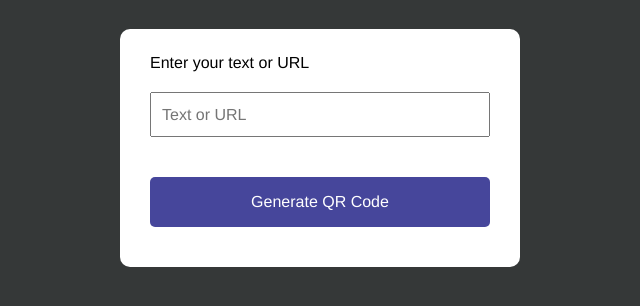
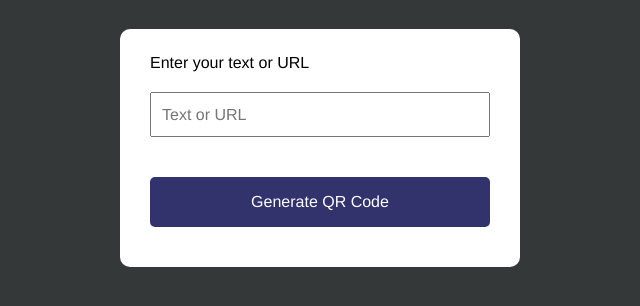
Before and after one commit to AdarshJha-1/HTML-CSS-JavaScript-ONLY-PROJECTS, a plain HTML site: page Project-16/index.html in a window 1280 px wide. In both pictures the pointer is over the button "Generate QR Code". Shown: the part 278-584 px from the top of the page, without its empty margins (320-960 px from the left). Drawn offline with Linux system fonts and the light colour scheme.

Commit message:
Project-16

```diff
--- a/Project-16/style.css
+++ b/Project-16/style.css
@@ -68,6 +68,10 @@ button{
     background-color: rgb(70, 70, 155);
     color: white;
     font-weight: 500;
+    transition: all .08s linear;
+}
+button:hover{
+    background-color: rgb(50, 50, 109);
 }
 
 img{
```
